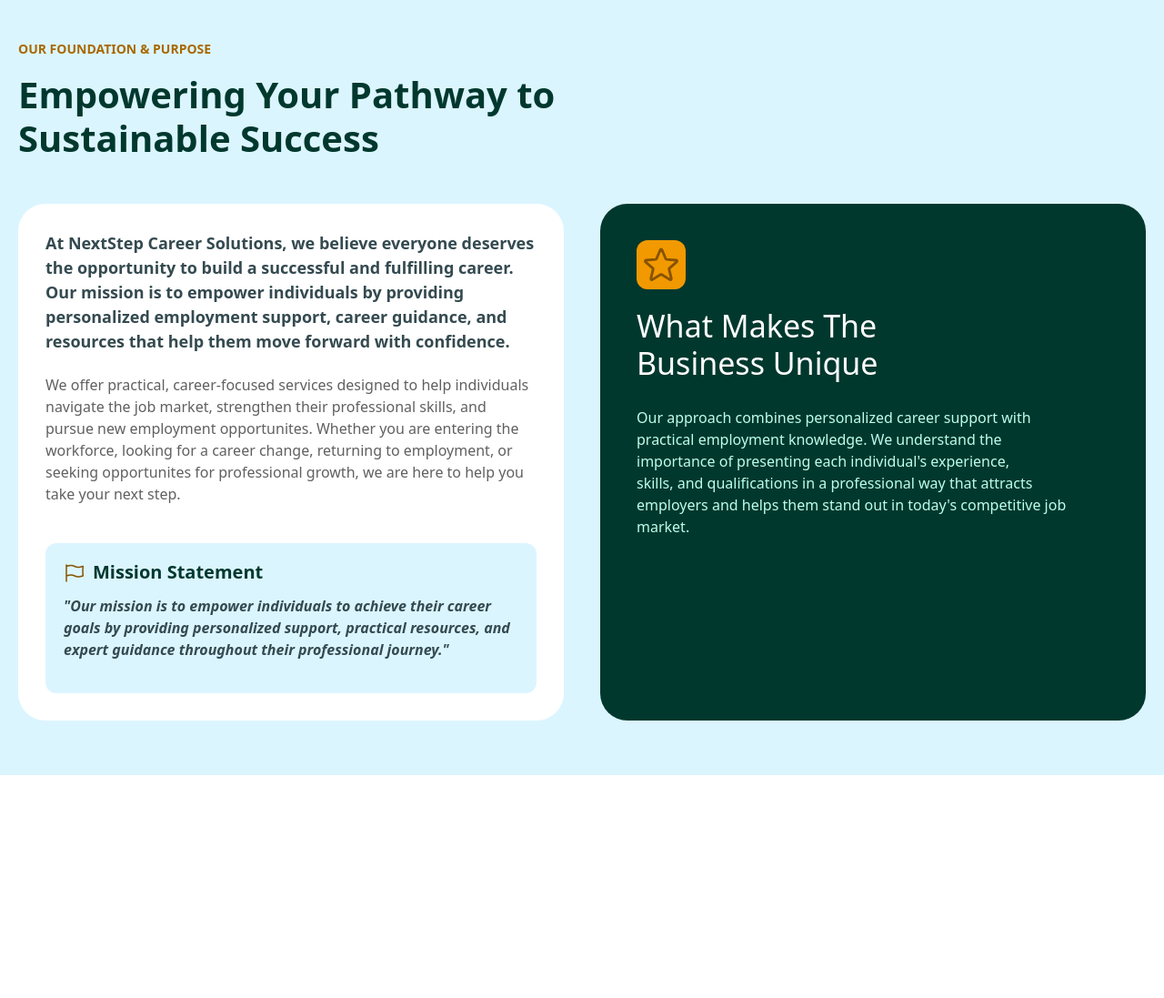
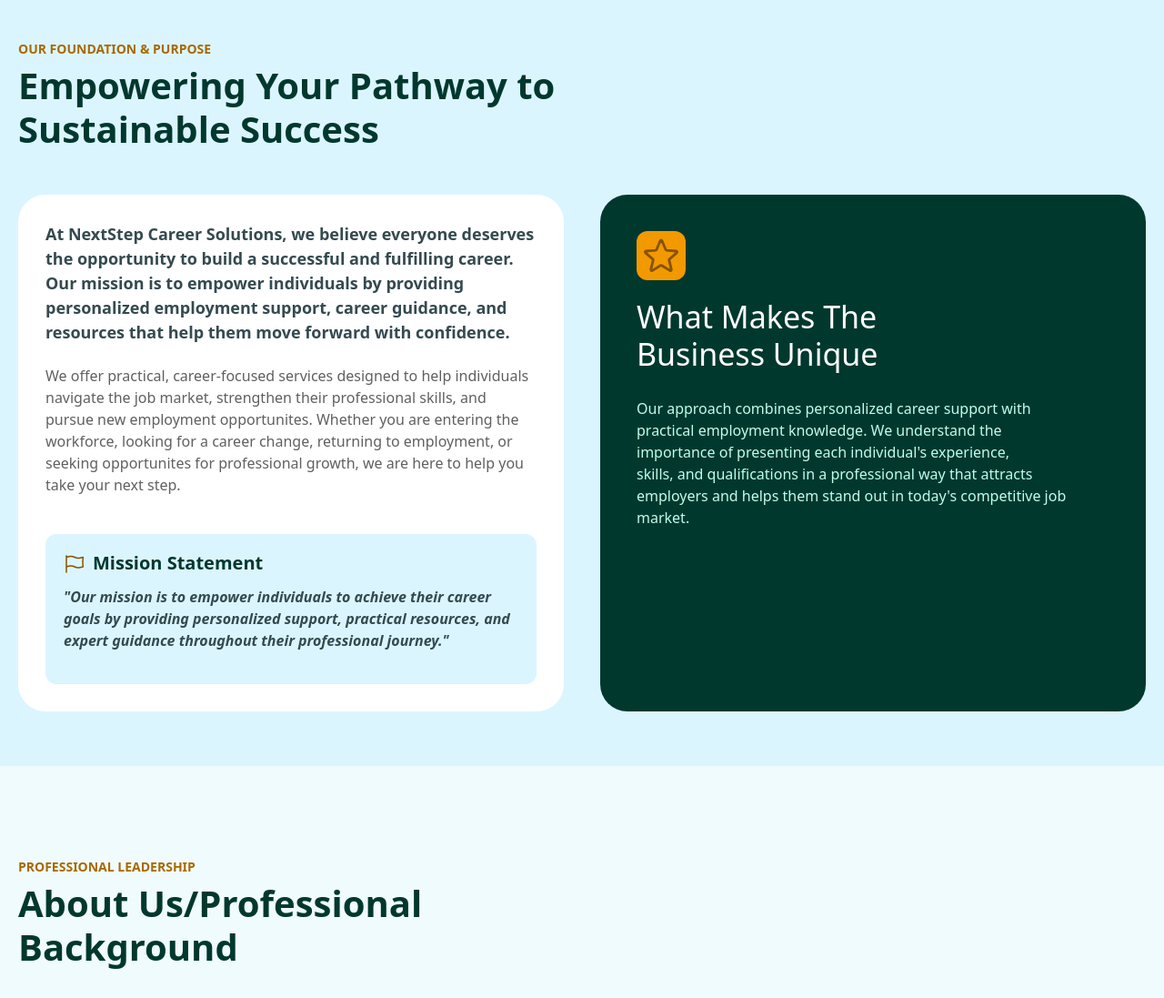
Before and after one commit to robert-rodriguez97/NextStepCareerSolutions, a React (Vite) app in the folder nextstep-career-connections/: page / in a window 1280 px wide. Shown: the part 552-1649 px from the top of the page at 91% size. Before the commit the page ends 1404 px from the top, so only its background shows below. Built offline with nearby package versions, Linux system fonts and the light colour scheme.

Commit message:
created about section

```diff
--- a/nextstep-career-connections/src/pages/LandingPage/LandingPage.jsx
+++ b/nextstep-career-connections/src/pages/LandingPage/LandingPage.jsx
@@ -41,24 +41,24 @@ export default function LandingPage() {
           <img src="https://t3.ftcdn.net/jpg/02/08/75/34/360_F_208753444_wxbyQdNk3HptqXepy0bW32KUvqh1jZ7V.jpg" />
         </div>
       </div>
-      <section className="about-section">
-        <div className="about-heading-container">
-          <span className="about-span">Our Foundation & Purpose</span>
-          <h2 className="about-heading">
+      <section className="mission-section">
+        <div className="mission-heading-container">
+          <span className="mission-span">Our Foundation & Purpose</span>
+          <h2 className="mission-heading">
             Empowering Your Pathway to
             <br /> Sustainable Success
           </h2>
         </div>
-        <div className="about-content">
-          <div className="about-block-one">
-            <p className="about-paragraph-bold">
+        <div className="mission-content">
+          <div className="mission-block-one">
+            <p className="mission-paragraph-bold">
               At NextStep Career Solutions, we believe everyone deserves the
               opportunity to build a successful and fulfilling career. Our
               mission is to empower individuals by providing personalized
               employment support, career guidance, and resources that help them
               move forward with confidence.
             </p>
-            <p className="about-paragraph-light">
+            <p className="mission-paragraph-light">
               We offer practical, career-focused services designed to help
               individuals navigate the job market, strengthen their professional
               skills, and pursue new employment opportunites. Whether you are
@@ -91,14 +91,14 @@ export default function LandingPage() {
               </p>
             </div>
           </div>
-          <div className="about-block-two">
+          <div className="mission-block-two">
             <svg
               xmlns="http://www.w3.org/2000/svg"
               fill="none"
               viewBox="0 0 24 24"
               strokeWidth={1.5}
               stroke="currentColor"
-              className="size-6 about-star-svg"
+              className="size-6 mission-star-svg"
             >
               <path
                 strokeLinecap="round"
@@ -107,11 +107,11 @@ export default function LandingPage() {
               />
             </svg>
 
-            <h3 className="about-heading-secondary">
+            <h3 className="mission-heading-secondary">
               What Makes The
               <br /> Business Unique
             </h3>
-            <p className="about-paragraph-two">
+            <p className="mission-paragraph-two">
               Our approach combines personalized career support with
               <br /> practical employment knowledge. We understand the
               <br />
@@ -124,6 +124,17 @@ export default function LandingPage() {
           </div>
         </div>
       </section>
+      <section className="about-section">
+        <div className="about-heading-container">
+          <div className="about-heading-left">
+            <span className="mission-span">Professional Leadership</span>
+            <h2 className="mission-heading">
+              About Us/Professional
+              <br /> Background
+            </h2>
+          </div>
+        </div>
+      </section>
     </div>
   );
 }
--- a/nextstep-career-connections/src/pages/LandingPage/landingpage.css
+++ b/nextstep-career-connections/src/pages/LandingPage/landingpage.css
@@ -114,19 +114,19 @@ h1 {
 }
 
 /* About Section */
-.about-section {
+.mission-section {
   padding: 60px 20px;
   background-color: #dbf5ff;
 }
 
-.about-heading-container {
+.mission-heading-container {
   display: flex;
   flex-direction: column;
   align-items: flex-start;
   max-width: 800px;
 }
 
-.about-span {
+.mission-span {
   display: block;
   font-size: 14px;
   font-weight: bold;
@@ -134,21 +134,21 @@ h1 {
   text-transform: uppercase;
 }
 
-.about-heading {
+.mission-heading {
   font-size: 40px;
   font-weight: bold;
   color: #00382e;
-  margin-top: 16px;
+  margin-top: 6px;
 }
 
-.about-content {
+.mission-content {
   display: grid; /* Uses CSS Grid for layout */
   grid-template-columns: repeat(2, 1fr); /* Creates two equal-width columns */
   margin-top: 40px;
   gap: 40px; /* Adds space between the two columns */
 }
 
-.about-block-one {
+.mission-block-one {
   display: flex;
   flex-direction: column;
   gap: 6px;
@@ -158,14 +158,14 @@ h1 {
   max-width: fit-content; /* Ensures the block only takes up as much space as its content */
 }
 
-.about-paragraph-bold {
+.mission-paragraph-bold {
   font-size: 18px;
   font-weight: bold;
   color: #344a50;
   line-height: 1.5;
 }
 
-.about-paragraph-light {
+.mission-paragraph-light {
   color: #606060;
   font-size: 16px;
 }
@@ -200,7 +200,7 @@ h1 {
   color: #865300;
 }
 
-.about-block-two {
+.mission-block-two {
   display: flex;
   flex-direction: column;
   gap: 20px;
@@ -210,7 +210,7 @@ h1 {
   max-width: fit-content; /* Ensures the block only takes up as much space as its content */
 }
 
-.about-star-svg {
+.mission-star-svg {
   width: 54px;
   height: 54px;
   margin-right: 8px;
@@ -220,14 +220,28 @@ h1 {
   border-radius: 12px; /* Makes the background of the star SVG circular */
 }
 
-.about-heading-secondary {
+.mission-heading-secondary {
   font-size: 34px;
   color: #fff;
   max-width: fit-content; /* Ensures the heading only takes up as much space as its content */
 }
 
-.about-paragraph-two {
+.mission-paragraph-two {
   font-size: 16px;
   color: #bdfeeb;
   line-height: 1.5;
 }
+
+/* About Section */
+.about-section {
+  padding: 60px 20px; /* Adds padding to the top and bottom of the about section */
+  background-color: #f0fbfd;
+}
+
+.about-heading-container {
+  margin-top: 40px;
+}
+
+.about-heading-left {
+  max-width: fit-content; /* Ensures the heading only takes up as much space as its content */
+}
```
